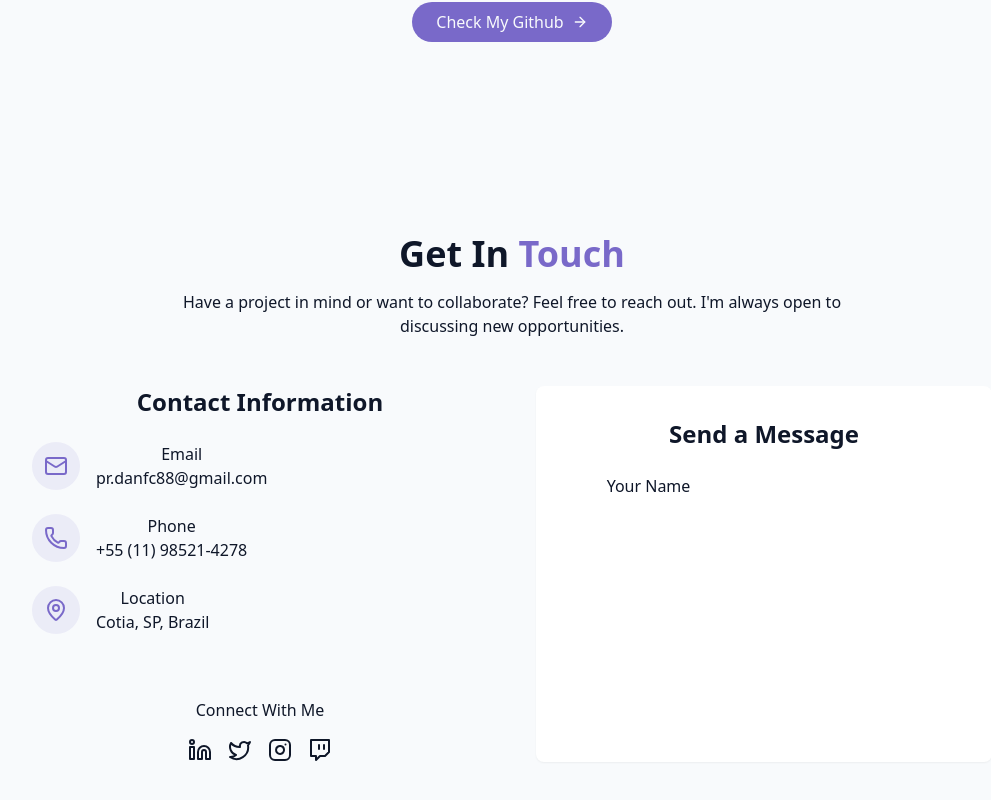
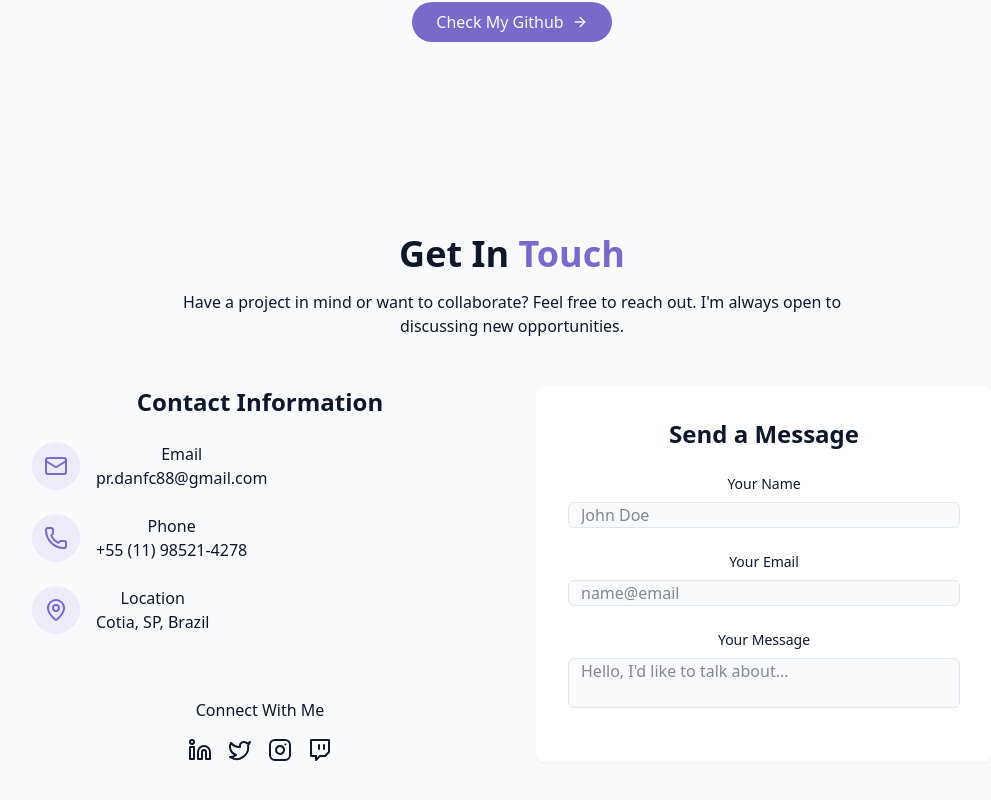
Before and after one commit to bdancost/beautiful_portfolio, a React (Vite) app: page / in a window 1280 px wide. Shown: the part 3729-4529 px from the top of the page, without its empty margins (128-1119 px from the left). Built offline with nearby package versions, Linux system fonts and the light colour scheme.

Commit message:
Configurando Component ConstactSection

```diff
--- a/src/components/ContactSection.jsx
+++ b/src/components/ContactSection.jsx
@@ -109,8 +109,53 @@
 
             <form className="space-y-6">
               <div>
-                <label htmlFor="name">Your Name</label>
-                <input type="text" id="name" name="name" required />
+                <label
+                  htmlFor="name"
+                  className="block text-sm font-medium mb-2"
+                >
+                  Your Name
+                </label>
+                <input
+                  type="text"
+                  id="name"
+                  name="name"
+                  required
+                  className="w-full px-3 rounded-md border border-input bg-background focus:outline-hidden focus:ring-2 focus:ring-primary"
+                  placeholder="John Doe"
+                />
+              </div>
+
+              <div>
+                <label
+                  htmlFor="email"
+                  className="block text-sm font-medium mb-2"
+                >
+                  Your Email
+                </label>
+                <input
+                  type="email"
+                  id="email"
+                  name="email"
+                  required
+                  className="w-full px-3 rounded-md border border-input bg-background focus:outline-hidden focus:ring-2 focus:ring-primary"
+                  placeholder="name@email"
+                />
+              </div>
+
+              <div>
+                <label
+                  htmlFor="message"
+                  className="block text-sm font-medium mb-2"
+                >
+                  Your Message
+                </label>
+                <textarea
+                  id="message"
+                  name="message"
+                  required
+                  className="w-full px-3 rounded-md border border-input bg-background focus:outline-hidden focus:ring-2 focus:ring-primary resize-none"
+                  placeholder="Hello, I'd like to talk about..."
+                />
               </div>
             </form>
           </div>
```
